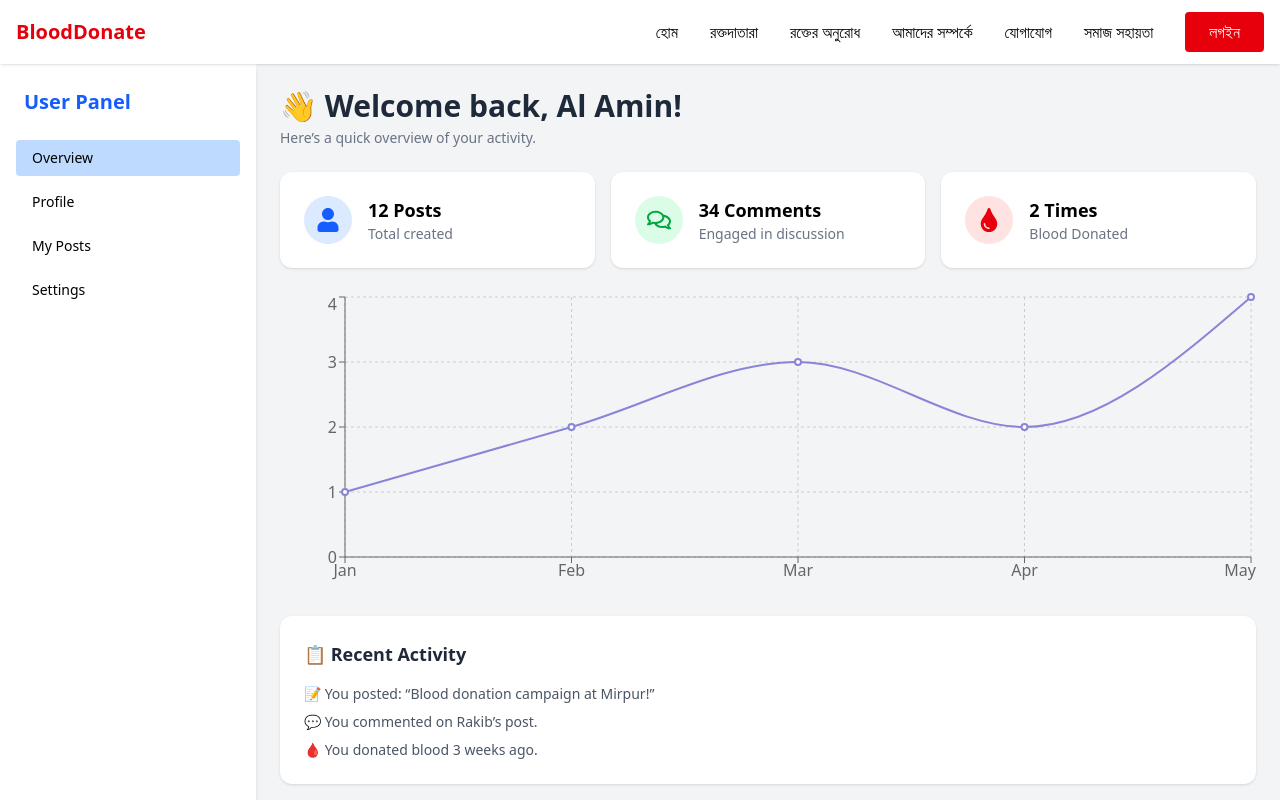
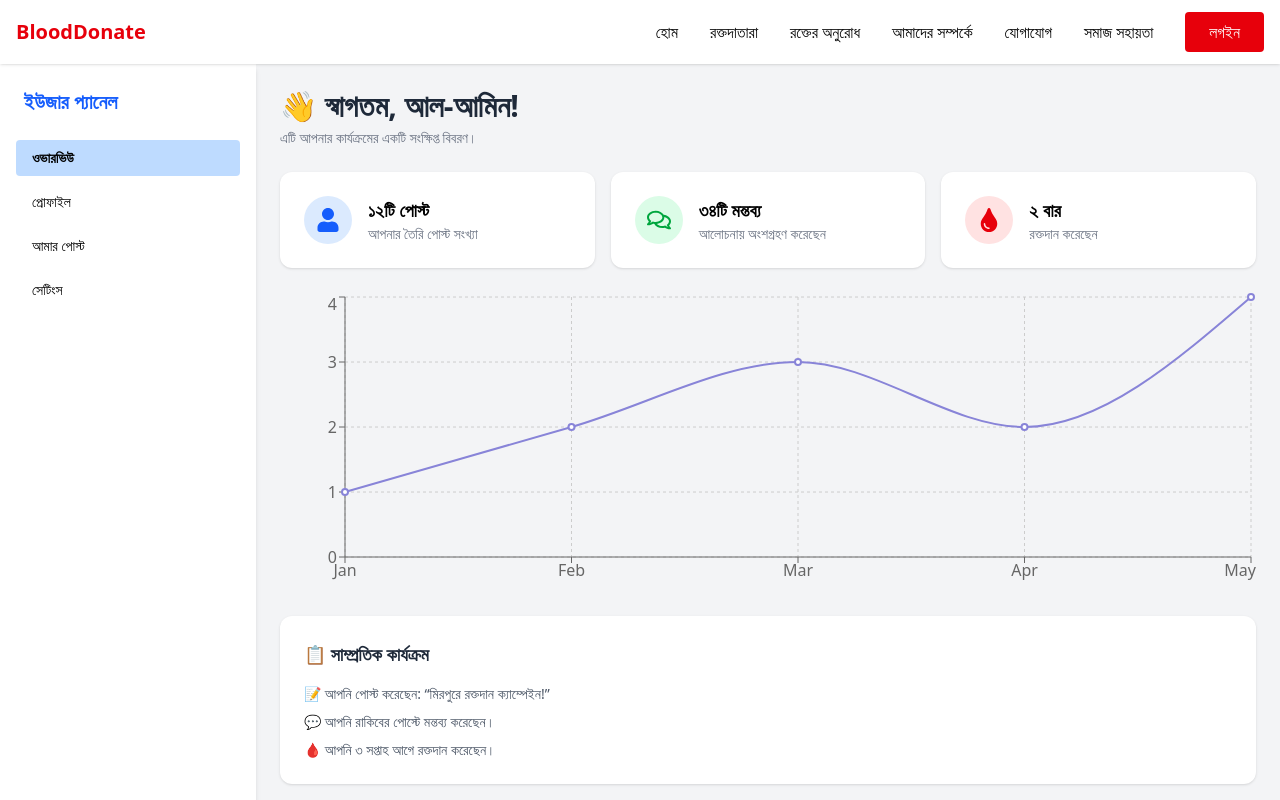
Before and after one commit to alaminislam34/Blood-Donate, a Next.js app: page /userPanel in a window 1280 px wide. Shown: the top 800 px of the page. Built offline with nearby package versions, Linux system fonts and the light colour scheme.

Commit message:
updated some pages

```diff
--- a/src/app/userPanel/layout.tsx
+++ b/src/app/userPanel/layout.tsx
@@ -3,11 +3,12 @@
 import Link from "next/link";
 import { usePathname } from "next/navigation";
 
+// ইউজার প্যানেলের মেনু আইটেমসমূহ
 const userMenu = [
-  { name: "Overview", path: "/userPanel" },
-  { name: "Profile", path: "/userPanel/profile" },
-  { name: "My Posts", path: "/userPanel/posts" },
-  { name: "Settings", path: "/userPanel/settings" },
+  { name: "ওভারভিউ", path: "/userPanel" },
+  { name: "প্রোফাইল", path: "/userPanel/profile" },
+  { name: "আমার পোস্ট", path: "/userPanel/posts" },
+  { name: "সেটিংস", path: "/userPanel/settings" },
 ];
 
 export default function UserPanelLayout({
@@ -15,20 +16,21 @@ export default function UserPanelLayout({
 }: {
   children: React.ReactNode;
 }) {
-  const pathname = usePathname();
+  const pathname = usePathname(); // বর্তমান রুট চিহ্নিত করার জন্য
 
   return (
-    <div className="min-h-screen flex flex-col md:flex-row bg-gray-100 ">
-      {/* Sidebar */}
+    <div className="min-h-screen flex flex-col md:flex-row bg-gray-100">
+      {/* সাইডবার */}
       <aside className="w-full md:w-64 bg-white shadow-md">
-        <div className="p-6 text-xl font-bold text-blue-600">User Panel</div>
+        <div className="p-6 text-xl font-bold text-blue-600">ইউজার প্যানেল</div>
+
         <nav className="space-y-2 px-4 pb-6">
           {userMenu.map((item) => (
             <Link
               key={item.path}
               href={item.path}
-              className={`block px-4 py-2 rounded text-sm font-medium transition hover:bg-blue-100 dark:hover:bg-gray-700 ${
-                pathname === item.path ? "bg-blue-200 " : ""
+              className={`block px-4 py-2 rounded text-sm font-medium transition hover:bg-blue-100 ${
+                pathname === item.path ? "bg-blue-200 font-semibold" : ""
               }`}
             >
               {item.name}
@@ -37,7 +39,7 @@ export default function UserPanelLayout({
         </nav>
       </aside>
 
-      {/* Main Content */}
+      {/* মূল কন্টেন্ট */}
       <main className="flex-1 p-6">{children}</main>
     </div>
   );
--- a/src/app/userPanel/page.tsx
+++ b/src/app/userPanel/page.tsx
@@ -22,52 +22,48 @@ const data = [
 export default function UserDashboardOverview() {
   return (
     <div className="space-y-6">
-      {/* Welcome */}
-      <div className="text-gray-800 ">
-        <h1 className="text-3xl font-bold">👋 Welcome back, Al Amin!</h1>
-        <p className="text-sm text-gray-500 dark:text-gray-400 mt-1">
-          Here’s a quick overview of your activity.
+      {/* স্বাগতম মেসেজ */}
+      <div className="text-gray-800">
+        <h1 className="text-3xl font-bold">👋 স্বাগতম, আল-আমিন!</h1>
+        <p className="text-sm text-gray-500 mt-1">
+          এটি আপনার কার্যক্রমের একটি সংক্ষিপ্ত বিবরণ।
         </p>
       </div>
 
-      {/* Stats */}
+      {/* পরিসংখ্যান */}
       <div className="grid grid-cols-1 md:grid-cols-3 gap-4">
-        <div className="bg-white  p-6 rounded-xl shadow flex items-center gap-4">
+        <div className="bg-white p-6 rounded-xl shadow flex items-center gap-4">
           <div className="p-3 bg-blue-100 text-blue-600 rounded-full">
             <FaUser size={24} />
           </div>
           <div>
-            <h2 className="text-lg font-semibold">12 Posts</h2>
-            <p className="text-sm text-gray-500 dark:text-gray-400">
-              Total created
-            </p>
+            <h2 className="text-lg font-semibold">১২টি পোস্ট</h2>
+            <p className="text-sm text-gray-500">আপনার তৈরি পোস্ট সংখ্যা</p>
           </div>
         </div>
-        <div className="bg-white  p-6 rounded-xl shadow flex items-center gap-4">
+
+        <div className="bg-white p-6 rounded-xl shadow flex items-center gap-4">
           <div className="p-3 bg-green-100 text-green-600 rounded-full">
             <FaRegComments size={24} />
           </div>
           <div>
-            <h2 className="text-lg font-semibold">34 Comments</h2>
-            <p className="text-sm text-gray-500 dark:text-gray-400">
-              Engaged in discussion
-            </p>
+            <h2 className="text-lg font-semibold">৩৪টি মন্তব্য</h2>
+            <p className="text-sm text-gray-500">আলোচনায় অংশগ্রহণ করেছেন</p>
           </div>
         </div>
-        <div className="bg-white  p-6 rounded-xl shadow flex items-center gap-4">
+
+        <div className="bg-white p-6 rounded-xl shadow flex items-center gap-4">
           <div className="p-3 bg-red-100 text-red-600 rounded-full">
             <FaTint size={24} />
           </div>
           <div>
-            <h2 className="text-lg font-semibold">2 Times</h2>
-            <p className="text-sm text-gray-500 dark:text-gray-400">
-              Blood Donated
-            </p>
+            <h2 className="text-lg font-semibold">২ বার</h2>
+            <p className="text-sm text-gray-500">রক্তদান করেছেন</p>
           </div>
         </div>
       </div>
 
-      {/* chart section */}
+      {/* রক্তদানের চার্ট */}
       <section>
         <ResponsiveContainer width="100%" height={300}>
           <LineChart data={data}>
@@ -85,15 +81,15 @@ export default function UserDashboardOverview() {
         </ResponsiveContainer>
       </section>
 
-      {/* Recent Activity (static example) */}
-      <div className="bg-white  p-6 rounded-xl shadow">
-        <h3 className="text-lg font-semibold mb-4 text-gray-800 dark:text-white">
-          📋 Recent Activity
+      {/* সাম্প্রতিক কার্যক্রম */}
+      <div className="bg-white p-6 rounded-xl shadow">
+        <h3 className="text-lg font-semibold mb-4 text-gray-800">
+          📋 সাম্প্রতিক কার্যক্রম
         </h3>
-        <ul className="space-y-2 text-sm text-gray-600 ">
-          <li>📝 You posted: “Blood donation campaign at Mirpur!”</li>
-          <li>💬 You commented on Rakib’s post.</li>
-          <li>🩸 You donated blood 3 weeks ago.</li>
+        <ul className="space-y-2 text-sm text-gray-600">
+          <li>📝 আপনি পোস্ট করেছেন: “মিরপুরে রক্তদান ক্যাম্পেইন!”</li>
+          <li>💬 আপনি রাকিবের পোস্টে মন্তব্য করেছেন।</li>
+          <li>🩸 আপনি ৩ সপ্তাহ আগে রক্তদান করেছেন।</li>
         </ul>
       </div>
     </div>
--- a/src/app/userPanel/posts/page.tsx
+++ b/src/app/userPanel/posts/page.tsx
@@ -14,30 +14,31 @@ type Post = {
 const dummyPosts: Post[] = [
   {
     id: 1,
-    title: "My First Blood Donation Experience",
+    title: "আমার প্রথম রক্তদানের অভিজ্ঞতা",
     content:
-      "It was amazing to help someone in need. I encourage everyone to donate blood!",
+      "কাউকে সাহায্য করতে পারা ছিল দারুণ অভিজ্ঞতা। আমি সবাইকে রক্তদান করতে উৎসাহ দিই!",
     createdAt: "2024-06-20T14:30:00Z",
     image: "/posts/blood-donation1.jpg",
   },
   {
     id: 2,
-    title: "How to Prepare for Blood Donation",
+    title: "রক্তদানের জন্য কীভাবে প্রস্তুতি নেবেন",
     content:
-      "Drink plenty of water and eat a healthy meal before donating blood. Rest well too!",
+      "রক্তদানের আগে পর্যাপ্ত পানি পান করুন এবং একটি স্বাস্থ্যকর খাবার খান। ভালোভাবে বিশ্রাম নিন!",
     createdAt: "2024-06-15T10:00:00Z",
   },
 ];
 
 export default function MyPostsPage() {
   const [posts, setPosts] = useState<Post[]>(dummyPosts);
-  console.log(setPosts);
+  console.log(setPosts); // এইটা ভবিষ্যতে রিমুভ করে দেওয়া ভালো
+
   return (
     <div className="w-full mx-auto p-6 bg-white rounded-lg shadow">
-      <h1 className="text-2xl font-bold mb-6 text-gray-900 ">My Posts</h1>
+      <h1 className="text-2xl font-bold mb-6 text-gray-900">আমার পোস্টসমূহ</h1>
 
       {posts.length === 0 ? (
-        <p className="text-gray-700 ">You have not made any posts yet.</p>
+        <p className="text-gray-700">আপনি এখনো কোনো পোস্ট করেননি।</p>
       ) : (
         <ul className="space-y-6">
           {posts.map(({ id, title, content, createdAt, image }) => (
@@ -59,10 +60,15 @@ export default function MyPostsPage() {
                   <h2 className="text-xl font-semibold text-blue-600">
                     {title}
                   </h2>
-                  <p className="mt-2 text-gray-700  line-clamp-3">{content}</p>
+                  <p className="mt-2 text-gray-700 line-clamp-3">{content}</p>
                 </div>
-                <p className="mt-3 text-sm text-gray-500 ">
-                  Posted on {new Date(createdAt).toLocaleDateString()}
+                <p className="mt-3 text-sm text-gray-500">
+                  প্রকাশিতঃ{" "}
+                  {new Date(createdAt).toLocaleDateString("bn-BD", {
+                    year: "numeric",
+                    month: "long",
+                    day: "numeric",
+                  })}
                 </p>
               </div>
             </li>
--- a/src/app/userPanel/profile/components/UserProfileView.tsx
+++ b/src/app/userPanel/profile/components/UserProfileView.tsx
@@ -51,11 +51,11 @@ export default function UserProfileForm({ profile, onSave, onCancel }: Props) {
   return (
     <form
       onSubmit={handleSubmit}
-      className="w-full mx-auto p-6 bg-white  rounded-lg shadow space-y-6"
+      className="w-full mx-auto p-6 bg-white rounded-lg shadow space-y-6"
     >
-      {/* Profile Image */}
+      {/* প্রোফাইল ছবি */}
       <div className="flex items-center gap-6">
-        <div className="relative w-24 h-24 rounded-full overflow-hidden bg-gray-200 ">
+        <div className="relative w-24 h-24 rounded-full overflow-hidden bg-gray-200">
           {previewImage ? (
             <Image
               height={100}
@@ -65,14 +65,14 @@ export default function UserProfileForm({ profile, onSave, onCancel }: Props) {
               className="w-full h-full object-cover"
             />
           ) : (
-            <div className="flex items-center justify-center w-full h-full text-gray-400 ">
-              No Image
+            <div className="flex items-center justify-center w-full h-full text-gray-400">
+              ছবি নেই
             </div>
           )}
         </div>
         <div>
           <label className="cursor-pointer text-blue-600 hover:underline">
-            Upload New Photo
+            নতুন ছবি আপলোড করুন
             <input
               type="file"
               accept="image/*"
@@ -86,13 +86,13 @@ export default function UserProfileForm({ profile, onSave, onCancel }: Props) {
         </div>
       </div>
 
-      {/* Name */}
+      {/* পুরো নাম */}
       <div>
         <label
           htmlFor="name"
-          className="block mb-1 font-semibold text-gray-700 "
+          className="block mb-1 font-semibold text-gray-700"
         >
-          Full Name
+          পূর্ণ নাম
         </label>
         <input
           type="text"
@@ -100,18 +100,18 @@ export default function UserProfileForm({ profile, onSave, onCancel }: Props) {
           name="name"
           value={formData.name}
           onChange={handleChange}
-          className="w-full rounded border border-gray-300 p-2  dark:text-white"
+          className="w-full rounded border border-gray-300 p-2"
           required
         />
       </div>
 
-      {/* Username (readonly) */}
+      {/* ইউজারনেম (শুধু পড়ার জন্য) */}
       <div>
         <label
           htmlFor="username"
-          className="block mb-1 font-semibold text-gray-700 "
+          className="block mb-1 font-semibold text-gray-700"
         >
-          Username
+          ইউজারনেম
         </label>
         <input
           type="text"
@@ -119,17 +119,17 @@ export default function UserProfileForm({ profile, onSave, onCancel }: Props) {
           name="username"
           value={formData.username}
           readOnly
-          className="w-full rounded border border-gray-300 p-2 bg-gray-100 cursor-not-allowed  dark:text-gray-400"
+          className="w-full rounded border border-gray-300 p-2 bg-gray-100 cursor-not-allowed text-gray-500"
         />
       </div>
 
-      {/* Email (readonly) */}
+      {/* ইমেইল (শুধু পড়ার জন্য) */}
       <div>
         <label
           htmlFor="email"
-          className="block mb-1 font-semibold text-gray-700 "
+          className="block mb-1 font-semibold text-gray-700"
         >
-          Email
+          ইমেইল
         </label>
         <input
           type="email"
@@ -137,17 +137,17 @@ export default function UserProfileForm({ profile, onSave, onCancel }: Props) {
           name="email"
           value={formData.email}
           readOnly
-          className="w-full rounded border border-gray-300 p-2 bg-gray-100 cursor-not-allowed  dark:text-gray-400"
+          className="w-full rounded border border-gray-300 p-2 bg-gray-100 cursor-not-allowed text-gray-500"
         />
       </div>
 
-      {/* Phone */}
+      {/* ফোন নম্বর */}
       <div>
         <label
           htmlFor="phone"
-          className="block mb-1 font-semibold text-gray-700 "
+          className="block mb-1 font-semibold text-gray-700"
         >
-          Phone Number
+          মোবাইল নম্বর
         </label>
         <input
           type="tel"
@@ -155,17 +155,17 @@ export default function UserProfileForm({ profile, onSave, onCancel }: Props) {
           name="phone"
           value={formData.phone}
           onChange={handleChange}
-          className="w-full rounded border border-gray-300 p-2  dark:text-white"
+          className="w-full rounded border border-gray-300 p-2"
         />
       </div>
 
-      {/* Blood Group */}
+      {/* ব্লাড গ্রুপ */}
       <div>
         <label
           htmlFor="bloodGroup"
-          className="block mb-1 font-semibold text-gray-700 "
+          className="block mb-1 font-semibold text-gray-700"
         >
-          Blood Group
+          ব্লাড গ্রুপ
         </label>
         <input
           type="text"
@@ -173,17 +173,17 @@ export default function UserProfileForm({ profile, onSave, onCancel }: Props) {
           name="bloodGroup"
           value={formData.bloodGroup}
           onChange={handleChange}
-          className="w-full rounded border border-gray-300 p-2  dark:text-white"
+          className="w-full rounded border border-gray-300 p-2"
         />
       </div>
 
-      {/* Present Address */}
+      {/* বর্তমান ঠিকানা */}
       <div>
         <label
           htmlFor="addressPresent"
-          className="block mb-1 font-semibold text-gray-700 "
+          className="block mb-1 font-semibold text-gray-700"
         >
-          Present Address
+          বর্তমান ঠিকানা
         </label>
         <textarea
           id="addressPresent"
@@ -191,17 +191,17 @@ export default function UserProfileForm({ profile, onSave, onCancel }: Props) {
           value={formData.addressPresent}
           onChange={handleChange}
           rows={2}
-          className="w-full rounded border border-gray-300 p-2  dark:text-white"
+          className="w-full rounded border border-gray-300 p-2"
         />
       </div>
 
-      {/* Permanent Address */}
+      {/* স্থায়ী ঠিকানা */}
       <div>
         <label
           htmlFor="addressPermanent"
-          className="block mb-1 font-semibold text-gray-700 "
+          className="block mb-1 font-semibold text-gray-700"
         >
-          Permanent Address
+          স্থায়ী ঠিকানা
         </label>
         <textarea
           id="addressPermanent"
@@ -209,17 +209,17 @@ export default function UserProfileForm({ profile, onSave, onCancel }: Props) {
           value={formData.addressPermanent}
           onChange={handleChange}
           rows={2}
-          className="w-full rounded border border-gray-300 p-2  dark:text-white"
+          className="w-full rounded border border-gray-300 p-2"
         />
       </div>
 
-      {/* Facebook */}
+      {/* ফেসবুক লিংক */}
       <div>
         <label
           htmlFor="facebook"
-          className="block mb-1 font-semibold text-gray-700 "
+          className="block mb-1 font-semibold text-gray-700"
         >
-          Facebook Profile URL
+          ফেসবুক প্রোফাইল লিংক
         </label>
         <input
           type="url"
@@ -228,17 +228,17 @@ export default function UserProfileForm({ profile, onSave, onCancel }: Props) {
           value={formData.facebook}
           onChange={handleChange}
           placeholder="https://facebook.com/yourprofile"
-          className="w-full rounded border border-gray-300 p-2  dark:text-white"
+          className="w-full rounded border border-gray-300 p-2"
         />
       </div>
 
-      {/* WhatsApp */}
+      {/* হোয়াটসঅ্যাপ */}
       <div>
         <label
           htmlFor="whatsapp"
-          className="block mb-1 font-semibold text-gray-700 "
+          className="block mb-1 font-semibold text-gray-700"
         >
-          WhatsApp Number
+          হোয়াটসঅ্যাপ নম্বর
         </label>
         <input
           type="tel"
@@ -247,24 +247,24 @@ export default function UserProfileForm({ profile, onSave, onCancel }: Props) {
           value={formData.whatsapp}
           onChange={handleChange}
           placeholder="+8801XXXXXXXXX"
-          className="w-full rounded border border-gray-300 p-2  dark:text-white"
+          className="w-full rounded border border-gray-300 p-2"
         />
       </div>
 
-      {/* Buttons */}
+      {/* বাটনসমূহ */}
       <div className="flex space-x-4">
         <button
           type="submit"
           className="bg-blue-600 hover:bg-blue-700 text-white rounded px-6 py-2 font-semibold transition flex-1"
         >
-          Save Changes
+          পরিবর্তন সংরক্ষণ করুন
         </button>
         <button
           type="button"
           onClick={onCancel}
           className="bg-gray-400 hover:bg-gray-500 text-white rounded px-6 py-2 font-semibold transition flex-1"
         >
-          Cancel
+          বাতিল করুন
         </button>
       </div>
     </form>
--- a/src/app/userPanel/profile/components/profileForm.tsx
+++ b/src/app/userPanel/profile/components/profileForm.tsx
@@ -23,8 +23,9 @@ interface Props {
 export default function UserProfileView({ profile, onEdit }: Props) {
   return (
     <div className="w-full mx-auto p-6 bg-white rounded-lg shadow">
+      {/* প্রোফাইল ছবি ও নাম */}
       <div className="flex items-center space-x-6 mb-6">
-        <div className="w-24 h-24 rounded-full overflow-hidden bg-gray-200 ">
+        <div className="w-24 h-24 rounded-full overflow-hidden bg-gray-200">
           {profile.image ? (
             <Image
               height={100}
@@ -34,35 +35,36 @@ export default function UserProfileView({ profile, onEdit }: Props) {
               className="w-full h-full object-cover"
             />
           ) : (
-            <div className="flex items-center justify-center w-full h-full text-gray-400 ">
-              No Image
+            <div className="flex items-center justify-center w-full h-full text-gray-400">
+              ছবি নেই
             </div>
           )}
         </div>
         <div>
-          <h1 className="text-3xl font-bold text-gray-900 ">{profile.name}</h1>
-          <p className="text-sm text-gray-500 ">@{profile.username}</p>
+          <h1 className="text-3xl font-bold text-gray-900">{profile.name}</h1>
+          <p className="text-sm text-gray-500">@{profile.username}</p>
         </div>
       </div>
 
-      <div className="space-y-4 text-gray-700 ">
+      {/* প্রোফাইলের বিস্তারিত তথ্য */}
+      <div className="space-y-4 text-gray-700">
         <p>
-          <strong>Email:</strong> {profile.email}
+          <strong>ইমেইল:</strong> {profile.email}
         </p>
         <p>
-          <strong>Phone:</strong> {profile.phone}
+          <strong>মোবাইল:</strong> {profile.phone}
         </p>
         <p>
-          <strong>Blood Group:</strong> {profile.bloodGroup}
+          <strong>রক্তের গ্রুপ:</strong> {profile.bloodGroup}
         </p>
         <p>
-          <strong>Present Address:</strong> {profile.addressPresent}
+          <strong>বর্তমান ঠিকানা:</strong> {profile.addressPresent}
         </p>
         <p>
-          <strong>Permanent Address:</strong> {profile.addressPermanent}
+          <strong>স্থায়ী ঠিকানা:</strong> {profile.addressPermanent}
         </p>
         <p>
-          <strong>Facebook:</strong>{" "}
+          <strong>ফেসবুক প্রোফাইল:</strong>{" "}
           <a
             href={profile.facebook}
             target="_blank"
@@ -73,15 +75,16 @@ export default function UserProfileView({ profile, onEdit }: Props) {
           </a>
         </p>
         <p>
-          <strong>WhatsApp:</strong> {profile.whatsapp}
+          <strong>হোয়াটসঅ্যাপ নম্বর:</strong> {profile.whatsapp}
         </p>
       </div>
 
+      {/* এডিট বাটন */}
       <button
         onClick={onEdit}
         className="mt-8 bg-blue-600 hover:bg-blue-700 text-white rounded px-6 py-2 font-semibold transition"
       >
-        Edit Profile
+        প্রোফাইল এডিট করুন
       </button>
     </div>
   );
```
